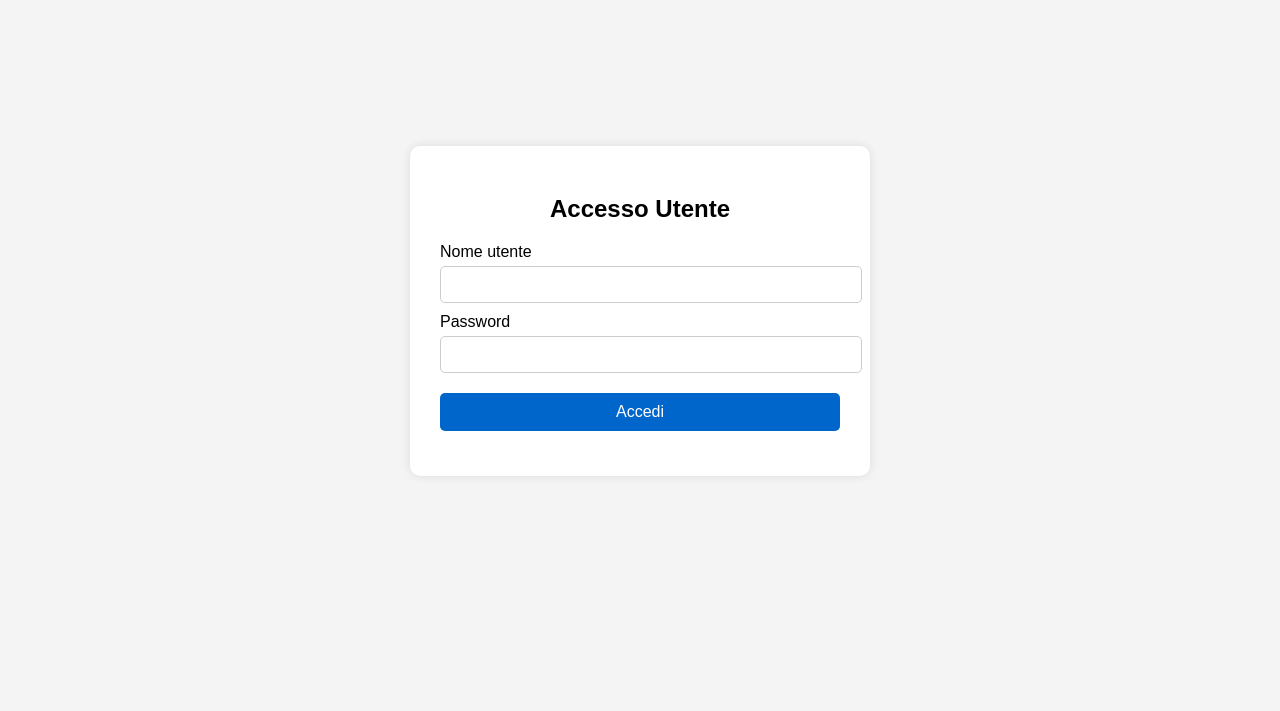
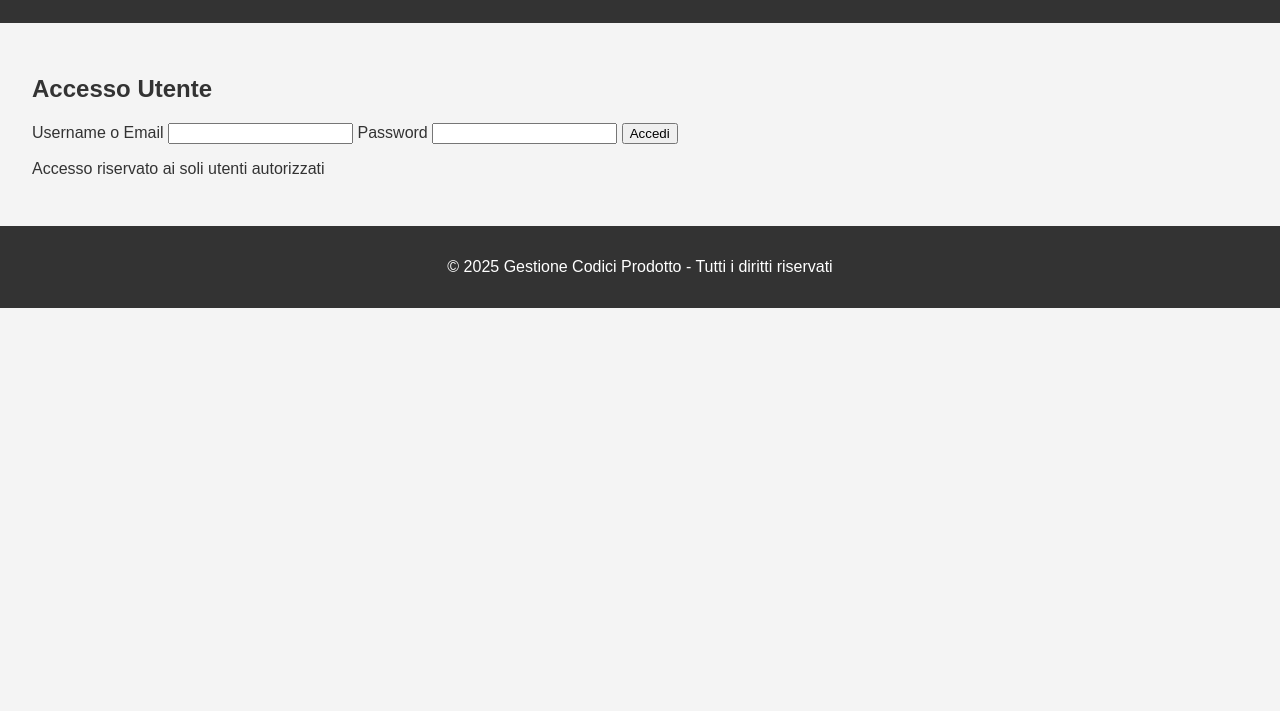
Before and after one commit to prcant83/gestione-codici, a website: page frontend/login.html in a window 1280 px wide. Shown: the part 89-800 px from the top of the page. Drawn offline with Linux system fonts and the light colour scheme; files that its build step writes are made by us from their sources.

Commit message:
Update login.html

```diff
--- a/frontend/login.html
+++ b/frontend/login.html
@@ -1,118 +1,34 @@
-<!-- login.html -->
 <!DOCTYPE html>
 <html lang="it">
 <head>
-  <meta charset="UTF-8">
-  <meta name="viewport" content="width=device-width, initial-scale=1.0">
+  <meta charset="UTF-8" />
+  <meta name="viewport" content="width=device-width, initial-scale=1.0" />
   <title>Login - Gestione Codici Prodotto</title>
-  <link rel="stylesheet" href="styles/login.css">
-  <style>
-    body {
-      font-family: Arial, sans-serif;
-      background-color: #f4f4f4;
-      display: flex;
-      justify-content: center;
-      align-items: center;
-      height: 100vh;
-      margin: 0;
-    }
-
-    .login-container {
-      background-color: white;
-      padding: 30px;
-      border-radius: 10px;
-      box-shadow: 0 0 10px rgba(0,0,0,0.1);
-      width: 100%;
-      max-width: 400px;
-    }
-
-    h2 {
-      text-align: center;
-      margin-bottom: 20px;
-    }
-
-    label {
-      display: block;
-      margin-top: 10px;
-    }
-
-    input[type="text"],
-    input[type="password"] {
-      width: 100%;
-      padding: 10px;
-      margin-top: 5px;
-      border: 1px solid #ccc;
-      border-radius: 5px;
-    }
-
-    button {
-      width: 100%;
-      padding: 10px;
-      margin-top: 20px;
-      background-color: #0066cc;
-      color: white;
-      border: none;
-      border-radius: 5px;
-      cursor: pointer;
-      font-size: 16px;
-    }
-
-    button:hover {
-      background-color: #0055aa;
-    }
-
-    .error {
-      color: red;
-      text-align: center;
-      margin-top: 15px;
-    }
-  </style>
+  <link rel="stylesheet" href="assets/styles/style.css" />
 </head>
 <body>
-  <div class="login-container">
-    <h2>Accesso Utente</h2>
-    <form id="loginForm">
-      <label for="username">Nome utente</label>
-      <input type="text" id="username" name="username" required>
+  <header>
+    <h1>Gestione Codici Prodotto</h1>
+  </header>
+
+  <main class="login-container">
+    <form action="/login" method="POST" class="login-form">
+      <h2>Accesso Utente</h2>
+
+      <label for="username">Username o Email</label>
+      <input type="text" id="username" name="username" required />
 
       <label for="password">Password</label>
-      <input type="password" id="password" name="password" required>
+      <input type="password" id="password" name="password" required />
 
       <button type="submit">Accedi</button>
+
+      <p class="login-note">Accesso riservato ai soli utenti autorizzati</p>
     </form>
-    <div id="loginError" class="error"></div>
-  </div>
+  </main>
 
-  <script>
-    document.getElementById('loginForm').addEventListener('submit', async function(event) {
-      event.preventDefault();
-
-      const username = document.getElementById('username').value;
-      const password = document.getElementById('password').value;
-      const loginError = document.getElementById('loginError');
-
-      try {
-        const response = await fetch('/api/login', {
-          method: 'POST',
-          headers: {
-            'Content-Type': 'application/json'
-          },
-          body: JSON.stringify({ username, password })
-        });
-
-        const result = await response.json();
-
-        if (response.ok) {
-          // Reindirizza alla dashboard con ruolo specifico
-          window.location.href = `/dashboard.html?role=${result.ruolo}`;
-        } else {
-          loginError.textContent = result.message || 'Credenziali non valide';
-        }
-      } catch (err) {
-        console.error(err);
-        loginError.textContent = 'Errore di connessione al server';
-      }
-    });
-  </script>
+  <footer>
+    <p>&copy; 2025 Gestione Codici Prodotto - Tutti i diritti riservati</p>
+  </footer>
 </body>
 </html>
```
